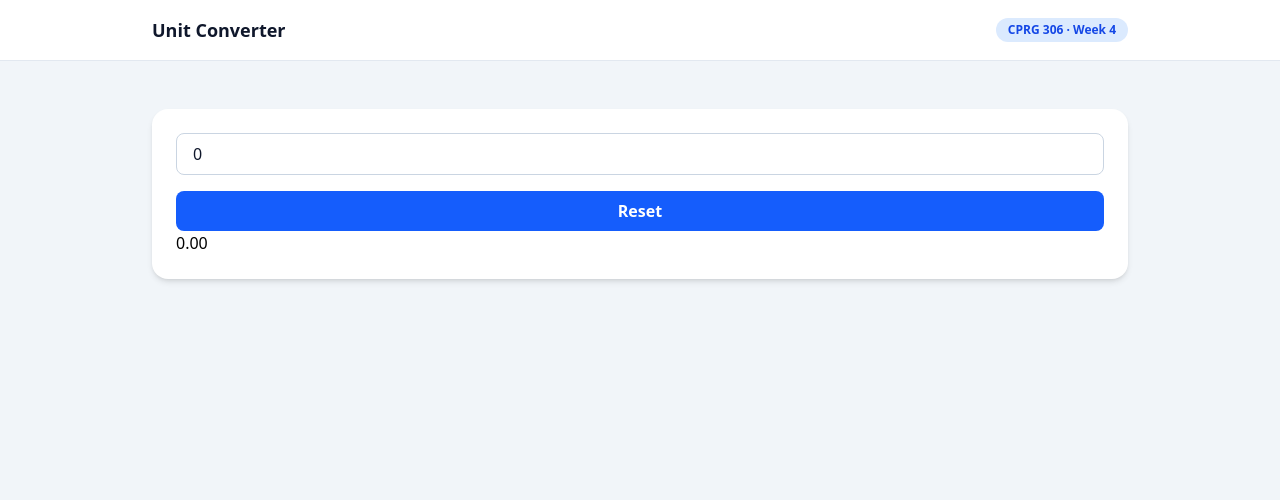
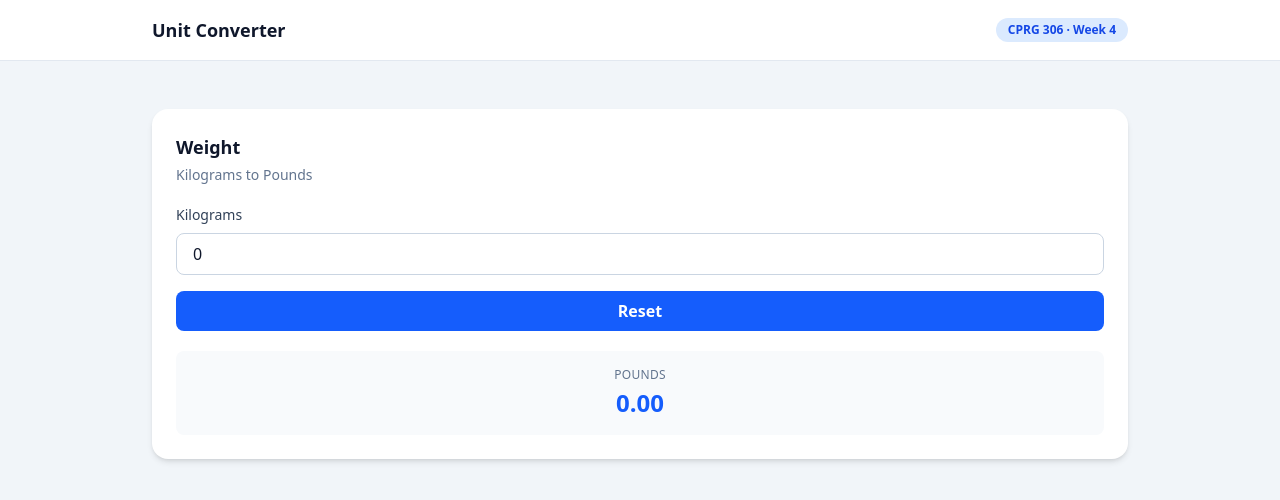
Before and after one commit to HellsMaximum/unit-converter-react, a Next.js app: page / in a window 1280 px wide. Shown: the top 500 px of the page. Built offline with nearby package versions, Linux system fonts and the light colour scheme.

Commit message:
made the ConverterCard reusable

```diff
--- a/app/page.tsx
+++ b/app/page.tsx
@@ -2,7 +2,7 @@ import ConverterCard from "@/components/ConverterCard";
 const Home = () => {
   return (
     <main className="max-w-5xl mx-auto px-6 py-12">
-      <ConverterCard />
+      <ConverterCard title="Weight" fromUnit="Kilograms" toUnit="Pounds" factor={2.20462} />
     </main>
   );
 };
--- a/components/ConverterCard.tsx
+++ b/components/ConverterCard.tsx
@@ -1,9 +1,22 @@
 "use client";
 import { useState } from "react";
-const ConverterCard = () => {
+
+interface ConverterCardProps {
+  title: string;
+  fromUnit: string;
+  toUnit: string;
+  factor: number;
+}
+
+const ConverterCard = ({
+  title,
+  fromUnit,
+  toUnit,
+  factor,
+}: ConverterCardProps) => {
   const [amount, setAmount] = useState("0");
 
-  const result = Number(amount) * 2.20462;
+  const result = Number(amount) * factor;
 
   const handleChange = (event: React.ChangeEvent<HTMLInputElement>) => {
     setAmount(event.target.value);
@@ -15,6 +28,13 @@ const ConverterCard = () => {
 
   return (
     <div className="bg-white rounded-2xl shadow-md p-6">
+      <h3 className="text-lg font-bold text-slate-900">{title}</h3>
+      <p className="text-sm text-slate-500 mt-1">
+        {fromUnit} to {toUnit}
+      </p>
+      <label className="block text-sm font-medium text-slate-700 mt-5 mb-2">
+        {fromUnit}
+      </label>
       <input
         type="number"
         value={amount}
@@ -29,7 +49,14 @@ hover:bg-blue-700 transition cursor-pointer"
       >
         Reset
       </button>
-      <p>{result.toFixed(2)}</p>
+      <div className="mt-5 rounded-lg bg-slate-50 p-4 text-center">
+        <p className="text-xs uppercase tracking-wide text-slate-500">
+          {toUnit}
+        </p>
+        <p className="text-2xl font-bold text-blue-600 mt-1">
+          {result.toFixed(2)}
+        </p>
+      </div>
     </div>
   );
 };
```
